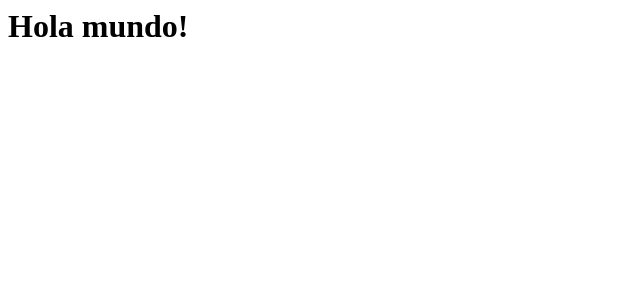
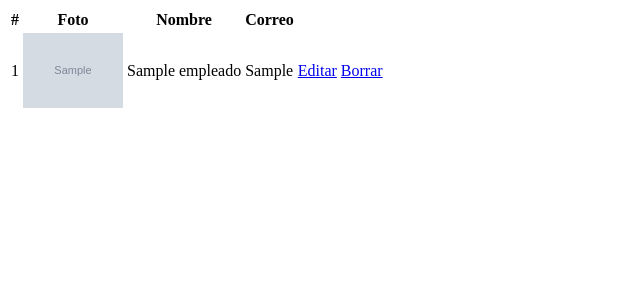
Before and after one commit to nnamregg/sistema-empleados, a Flask app: page / in a window 1280 px wide. Shown: the top 300 px of the page, without its empty margins (0-640 px from the left). Run offline with Flask 2, Linux system fonts and the light colour scheme; tables that the repository leaves empty hold one stand-in row (values such as "Sample post"); grey boxes marked "Sample" are stand-in pictures.

Commit message:
Actualizo templates index y create

```diff
--- a/src/templates/empleados/index.html
+++ b/src/templates/empleados/index.html
@@ -1 +1,34 @@
-<h1>Hola mundo!</h1>
+<table class="table table-dark">
+    <thead class="thead-dark">
+        <tr>
+            <th>#</th>
+            <th>Foto</th>
+            <th>Nombre</th>
+            <th>Correo</th>
+        </tr>
+    </thead>
+    <tbody>
+        {% for empleado in empleados %}
+        <tr>
+            <td>{{empleado.id}}</td>
+            <td>
+                <img
+                    width="100"
+                    src="userpic/{{empleado.foto}}"
+                    alt="Foto de perfil">
+            </td>
+            <td>{{empleado.nombre}}</td>
+            <td>{{empleado.correo}}</td>
+            <td>
+                <a
+                    class="btn btn-warning"
+                    href="/modify/{{empleado.id}}">Editar</a>
+                <a
+                    id="btnBorrar"
+                    class="btn btn-danger"
+                    href="/delete/{{empleado.id}}">Borrar</a>
+            </td>
+        </tr>
+        {% endfor %}
+    </tbody>
+</table>
```
Also changed, not shown: src/templates/empleados/create.html (+24 -0 lines).
